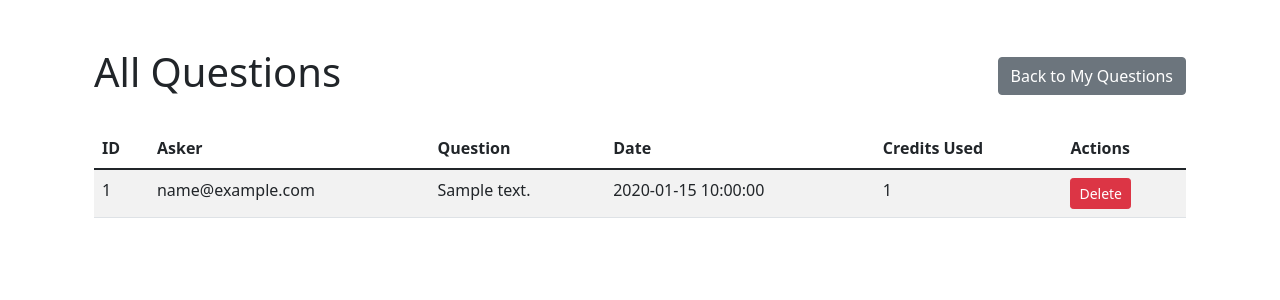
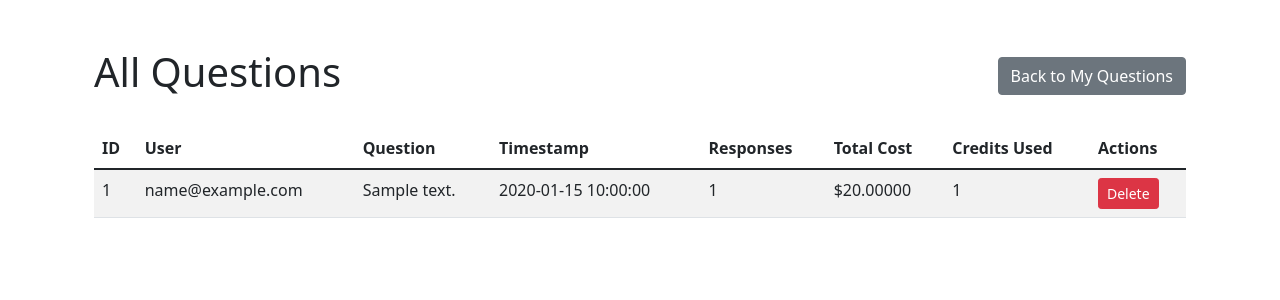
Before and after one commit to gmichnikov/ask-many-llms, a Flask app: page /questions/admin/questions in a window 1280 px wide. Shown: the part 56-356 px from the top of the page. Run offline with Flask 2, Linux system fonts and the light colour scheme; a user stored in the database is signed in; tables that the repository leaves empty hold one stand-in row (values such as "Sample post"); parts of the project's set-up code (start-up, migrations or seed data) failed here and were passed over.

Commit message:
Add total cost to question list

```diff
--- a/app/routes/questions.py
+++ b/app/routes/questions.py
@@ -111,7 +111,15 @@ def view_question(question_id):
 @bp.route('/questions')
 @login_required
 def list_questions():
-    questions = Question.query.filter_by(user_id=current_user.id).order_by(Question.timestamp.desc()).all()
+    questions = Question.query.options(db.joinedload(Question.responses)).filter_by(user_id=current_user.id).order_by(Question.timestamp.desc()).all()
+
+    # Calculate total costs for each question
+    for question in questions:
+        question.total_cost = sum(
+            (response.input_cost or 0.0) + (response.output_cost or 0.0)
+            for response in question.responses
+        )
+
     return render_template('questions/list.html', questions=questions)
 
 @bp.route('/admin/questions')
@@ -121,7 +129,15 @@ def admin_list_questions():
         flash('You do not have permission to access this page.', 'error')
         return redirect(url_for('main.index'))
 
-    questions = Question.query.order_by(Question.timestamp.desc()).all()
+    questions = Question.query.options(db.joinedload(Question.responses)).order_by(Question.timestamp.desc()).all()
+
+    # Calculate total costs for each question
+    for question in questions:
+        question.total_cost = sum(
+            (response.input_cost or 0.0) + (response.output_cost or 0.0)
+            for response in question.responses
+        )
+
     return render_template('questions/admin_list.html', questions=questions)
 
 @bp.route('/admin/question/<int:question_id>/delete', methods=['POST'])
--- a/app/templates/questions/admin_list.html
+++ b/app/templates/questions/admin_list.html
@@ -17,9 +17,11 @@
                     <thead>
                         <tr>
                             <th>ID</th>
-                            <th>Asker</th>
+                            <th>User</th>
                             <th>Question</th>
-                            <th>Date</th>
+                            <th>Timestamp</th>
+                            <th>Responses</th>
+                            <th>Total Cost</th>
                             <th>Credits Used</th>
                             <th>Actions</th>
                         </tr>
@@ -29,18 +31,21 @@
                         <tr>
                             <td>{{ question.id }}</td>
                             <td>{{ question.user.email }}</td>
-                            <td>{{ question.content }}</td>
+                            <td>{{ question.content[:100] }}{% if question.content|length > 100 %}...{% endif %}</td>
                             <td>{{ question.timestamp.strftime('%Y-%m-%d %H:%M:%S') }}</td>
+                            <td>{{ question.responses|length }}</td>
+                            <td>
+                                {% for response in question.responses %}
+                                    {% set input_cost = response.input_cost if response.input_cost is not none else 0.0 %}
+                                    {% set output_cost = response.output_cost if response.output_cost is not none else 0.0 %}
+                                    {% set response_total = input_cost + output_cost %}
+                                {% endfor %}
+                                ${{ "%.5f"|format(question.total_cost) }}
+                            </td>
                             <td>{{ question.credits_used }}</td>
                             <td>
-                                <form action="{{ url_for('questions.admin_delete_question', question_id=question.id) }}"
-                                      method="POST"
-                                      class="d-inline"
-                                      onsubmit="return confirm('Are you sure you want to delete this question? This action cannot be undone.');">
-                                    <input type="hidden" name="csrf_token" value="{{ csrf_token() }}">
-                                    <button type="submit" class="btn btn-danger btn-sm">
-                                        <i class="fas fa-trash"></i> Delete
-                                    </button>
+                                <form action="{{ url_for('questions.admin_delete_question', question_id=question.id) }}" method="POST" class="d-inline">
+                                    <button type="submit" class="btn btn-danger btn-sm" onclick="return confirm('Are you sure you want to delete this question?')">Delete</button>
                                 </form>
                             </td>
                         </tr>
```
Also changed, not shown: app/templates/questions/list.html (+7 -2 lines).
